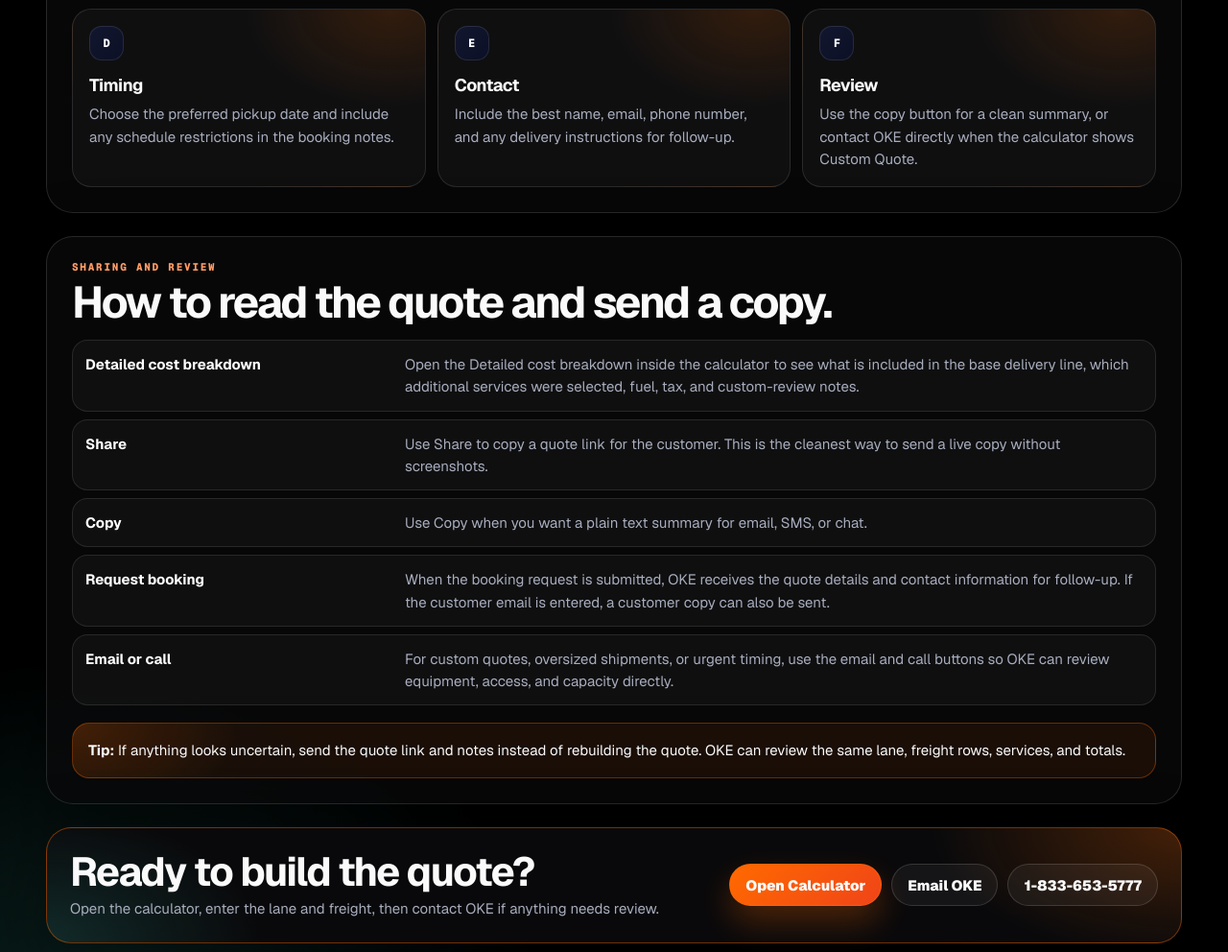
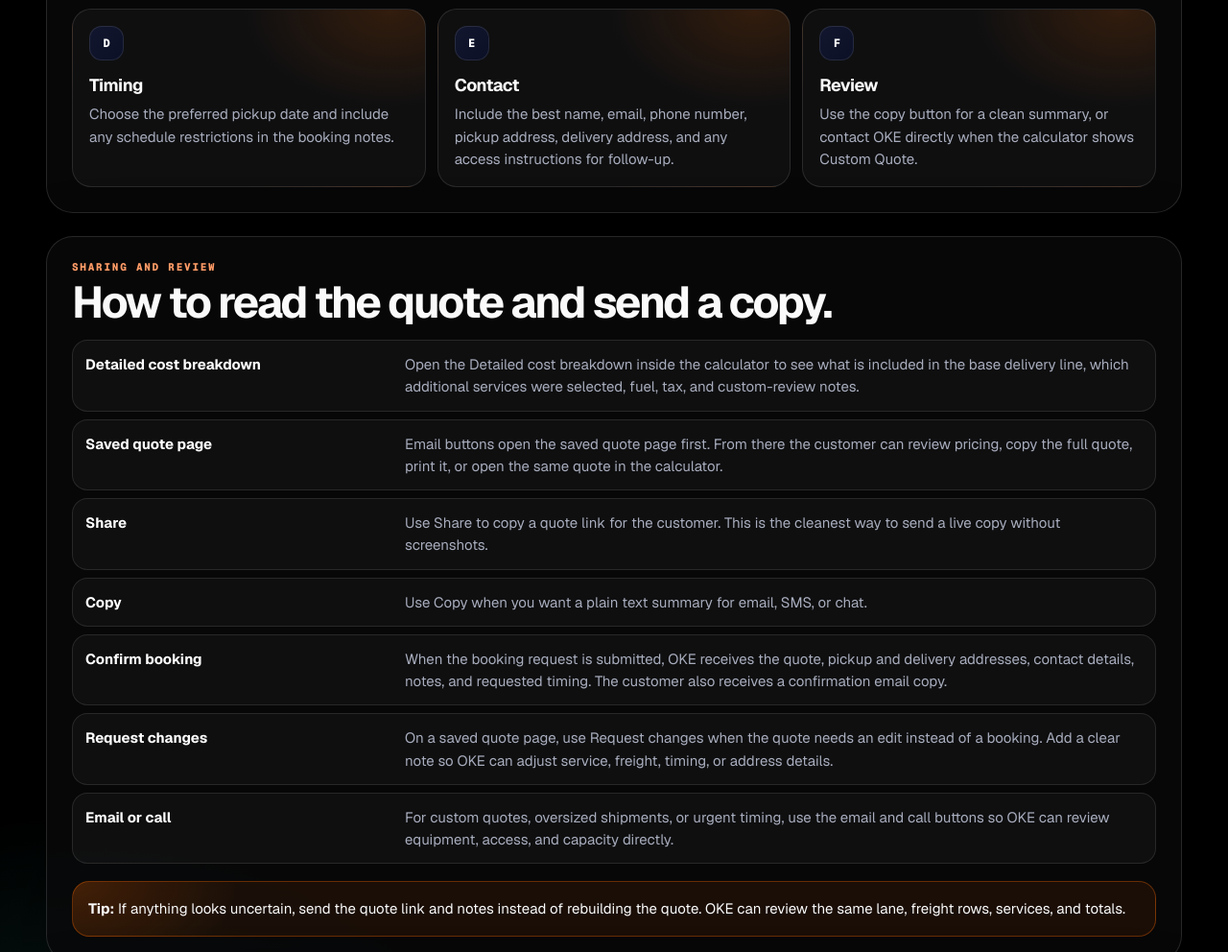
Before and after one commit to OKEcanada/calculator, a plain HTML site: page manual.html in a window 1280 px wide. Shown: the part 2872-3864 px from the top of the page at 96% size. Drawn offline with nearby package versions, Linux system fonts and the light colour scheme.

Commit message:
Update standalone calculator manual

```diff
--- a/manual.html
+++ b/manual.html
@@ -557,7 +557,7 @@
       <div class="card"><span class="num">B</span><b>Freight</b><span>Confirm total pieces, pallet count, dimensions, actual weight, and whether weight is per box, per pallet, or total order.</span></div>
       <div class="card"><span class="num">C</span><b>Access</b><span>Confirm stairs, elevator, dock, appointment needs, doorway restrictions, and whether debris removal or assembly is required.</span></div>
       <div class="card"><span class="num">D</span><b>Timing</b><span>Choose the preferred pickup date and include any schedule restrictions in the booking notes.</span></div>
-      <div class="card"><span class="num">E</span><b>Contact</b><span>Include the best name, email, phone number, and any delivery instructions for follow-up.</span></div>
+      <div class="card"><span class="num">E</span><b>Contact</b><span>Include the best name, email, phone number, pickup address, delivery address, and any access instructions for follow-up.</span></div>
       <div class="card"><span class="num">F</span><b>Review</b><span>Use the copy button for a clean summary, or contact OKE directly when the calculator shows Custom Quote.</span></div>
     </div>
   </section>
@@ -567,9 +567,11 @@
     <h2>How to read the quote and send a copy.</h2>
     <div class="table">
       <div class="table-row"><b>Detailed cost breakdown</b><span>Open the Detailed cost breakdown inside the calculator to see what is included in the base delivery line, which additional services were selected, fuel, tax, and custom-review notes.</span></div>
+      <div class="table-row"><b>Saved quote page</b><span>Email buttons open the saved quote page first. From there the customer can review pricing, copy the full quote, print it, or open the same quote in the calculator.</span></div>
       <div class="table-row"><b>Share</b><span>Use Share to copy a quote link for the customer. This is the cleanest way to send a live copy without screenshots.</span></div>
       <div class="table-row"><b>Copy</b><span>Use Copy when you want a plain text summary for email, SMS, or chat.</span></div>
-      <div class="table-row"><b>Request booking</b><span>When the booking request is submitted, OKE receives the quote details and contact information for follow-up. If the customer email is entered, a customer copy can also be sent.</span></div>
+      <div class="table-row"><b>Confirm booking</b><span>When the booking request is submitted, OKE receives the quote, pickup and delivery addresses, contact details, notes, and requested timing. The customer also receives a confirmation email copy.</span></div>
+      <div class="table-row"><b>Request changes</b><span>On a saved quote page, use Request changes when the quote needs an edit instead of a booking. Add a clear note so OKE can adjust service, freight, timing, or address details.</span></div>
       <div class="table-row"><b>Email or call</b><span>For custom quotes, oversized shipments, or urgent timing, use the email and call buttons so OKE can review equipment, access, and capacity directly.</span></div>
     </div>
     <div class="callout"><b>Tip:</b> If anything looks uncertain, send the quote link and notes instead of rebuilding the quote. OKE can review the same lane, freight rows, services, and totals.</div>
```
